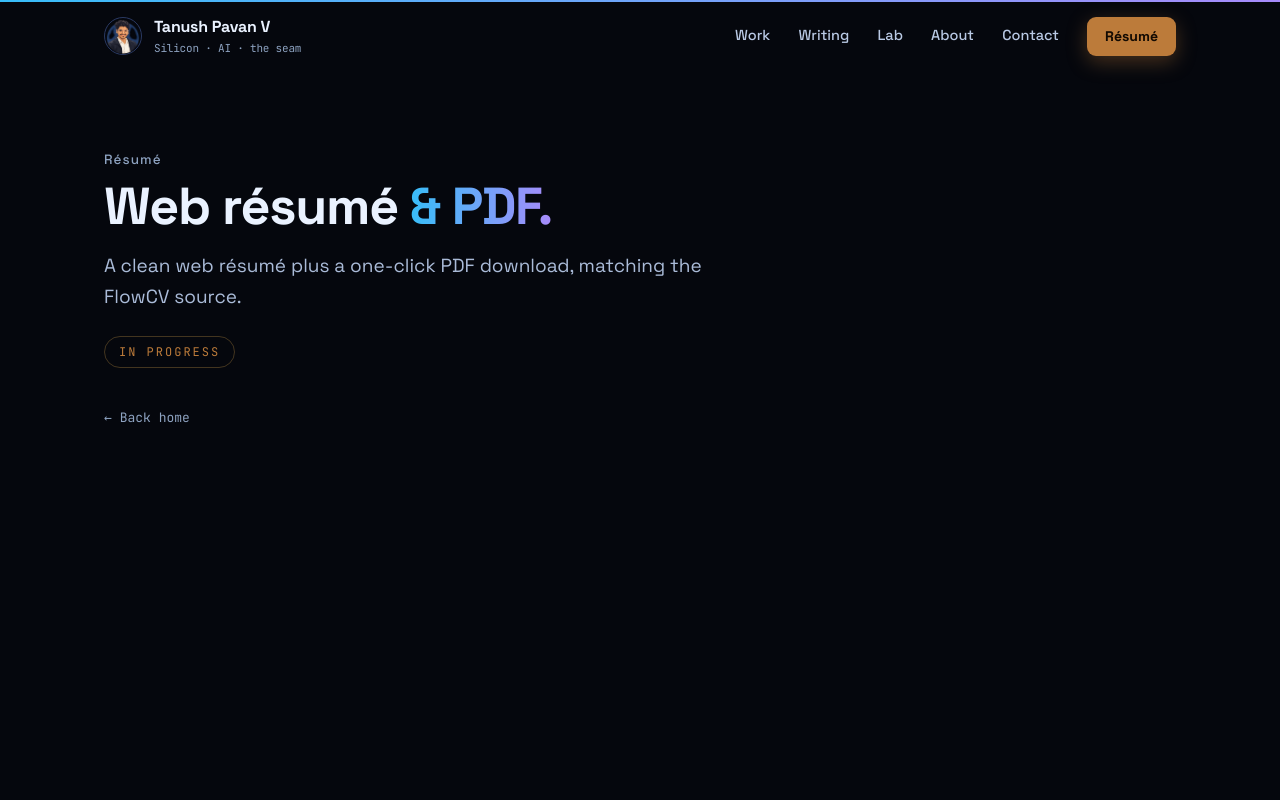
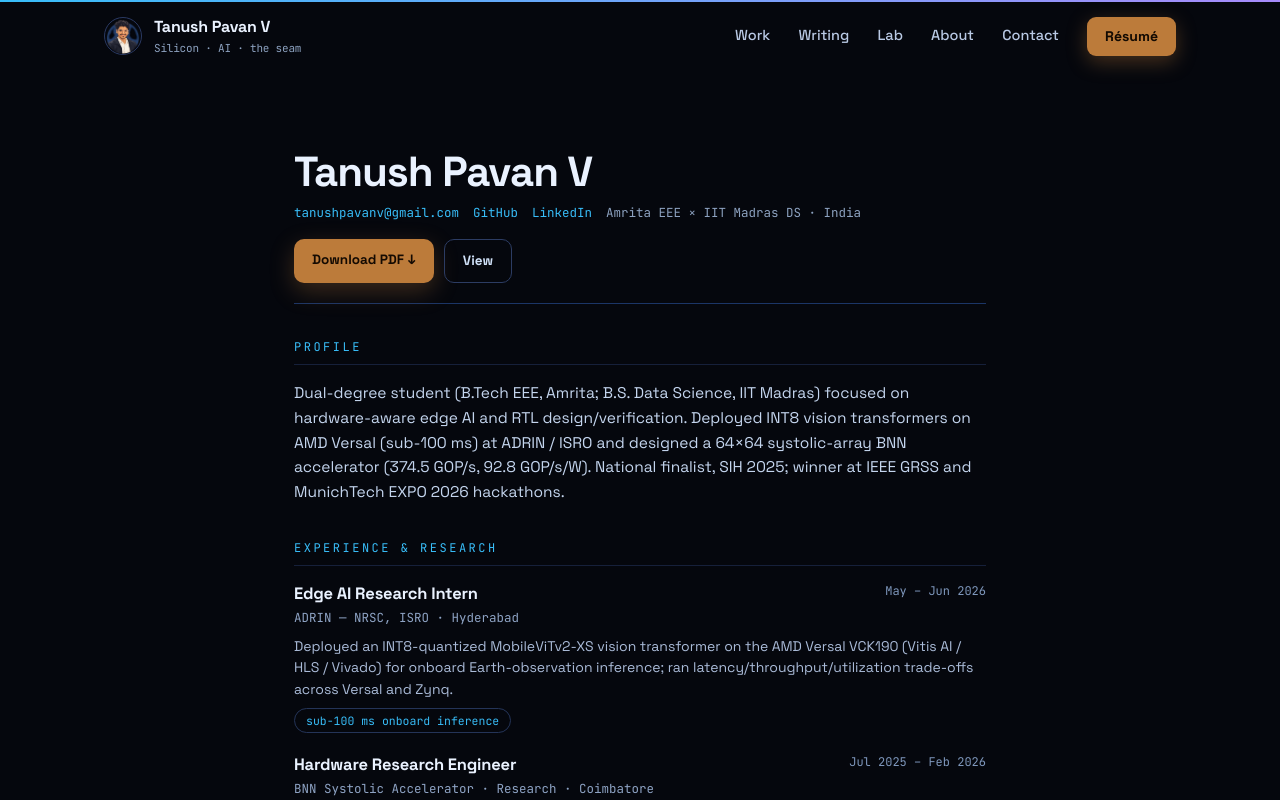
Before and after one commit to HUNT-001/HUNT-001, a Next.js app in the folder portfolio/: page /resume in a window 1280 px wide. Shown: the top 800 px of the page. Built offline with nearby package versions, Linux system fonts and the light colour scheme.

Commit message:
feat(portfolio): update Resume page with latest credentials

```diff
--- a/portfolio/src/app/resume/page.tsx
+++ b/portfolio/src/app/resume/page.tsx
@@ -1,6 +1,111 @@
-import PageShell from "@/components/PageShell";
+import Link from "next/link";
+import { SITE, PROFILE, EXPERIENCE, EDUCATION, SKILLS, CERTS, PROJECTS, WINS, FINALS, RESUME_PDF } from "@/lib/content";
+
 export const metadata = { title: "Résumé — Tanush Pavan V" };
+
 export default function Page() {
-  return <PageShell kick="Résumé" title="Web résumé" grad="& PDF."
-    lead="A clean web résumé plus a one-click PDF download, matching the FlowCV source." />;
+  return (
+    <main className="page">
+      <div className="container cv">
+        <div className="cv-head">
+          <div>
+            <h1>Tanush Pavan V</h1>
+            <div className="cv-contact">
+              <a href={`mailto:${SITE.email}`}>{SITE.email}</a>
+              <a href={SITE.github}>GitHub</a>
+              <a href={SITE.linkedin}>LinkedIn</a>
+              <span>Amrita EEE × IIT Madras DS · India</span>
+            </div>
+          </div>
+          <div className="cv-dl">
+            <a className="pdf" href={RESUME_PDF}>Download PDF ↓</a>
+            <a className="ghost" href={SITE.resume}>View</a>
+          </div>
+        </div>
+
+        <section className="cv-section">
+          <h2>Profile</h2>
+          <p className="cv-profile">{PROFILE}</p>
+        </section>
+
+        <section className="cv-section">
+          <h2>Experience &amp; Research</h2>
+          {EXPERIENCE.map((e) => (
+            <div className="cv-item" key={e.role}>
+              <div className="top">
+                <div><span className="role">{e.role}</span><div className="org">{e.org} · {e.place}</div></div>
+                <span className="when">{e.date}</span>
+              </div>
+              <p>{e.desc}</p>
+              <span className="mi">{e.metric}</span>
+            </div>
+          ))}
+        </section>
+
+        <section className="cv-section">
+          <h2>Selected Projects</h2>
+          {PROJECTS.slice(0, 4).map((p) => (
+            <div className="cv-item" key={p.slug}>
+              <div className="top">
+                <div><span className="role">{p.title}</span>{p.tech && <div className="org">{p.tech}</div>}</div>
+                <span className="when">{p.year}</span>
+              </div>
+              <p>{p.desc}</p>
+              {p.metric && <span className="mi">{p.metric.big} · {p.metric.lbl}</span>}
+            </div>
+          ))}
+          <Link href="/work" className="backlink" style={{ marginTop: 4 }}>See all work →</Link>
+        </section>
+
+        <section className="cv-section">
+          <h2>Education</h2>
+          {EDUCATION.map((e) => (
+            <div className="cv-item" key={e.school}>
+              <div className="top">
+                <div><span className="role">{e.degree}</span><div className="org">{e.school}</div></div>
+                <span className="when">{e.dates}</span>
+              </div>
+            </div>
+          ))}
+        </section>
+
+        <section className="cv-section">
+          <h2>Skills</h2>
+          {SKILLS.map((g) => (
+            <div className="cv-skill" key={g.label}>
+              <div className="lbl">{g.label}</div>
+              <div className="items">{g.items.map((it) => <span key={it}>{it}</span>)}</div>
+            </div>
+          ))}
+        </section>
+
+        <section className="cv-section">
+          <h2>Recognition</h2>
+          <div className="cv-two">
+            {[...WINS, ...FINALS].map((w) => (
+              <div className="cv-cert" key={w.title}>
+                <strong style={{ color: w.kind === "win" ? "#bc7b3a" : w.kind === "run" ? "#c3cad6" : "#cfe0f7" }}>{w.result.replace("◆ ", "")}</strong>
+                {" — "}{w.title} <span className="code">{w.org}</span>
+              </div>
+            ))}
+          </div>
+        </section>
+
+        <section className="cv-section">
+          <h2>Certifications</h2>
+          <div className="cv-two">
+            {CERTS.map((c) => (
+              <div className="cv-cert" key={c.name}>
+                {c.name} <span className="code">{c.issuer}{c.code ? ` · ${c.code}` : ""}</span>
+              </div>
+            ))}
+          </div>
+        </section>
+
+        <div style={{ marginTop: 40 }}>
+          <Link href="/" className="backlink">← Back home</Link>
+        </div>
+      </div>
+    </main>
+  );
 }
```
